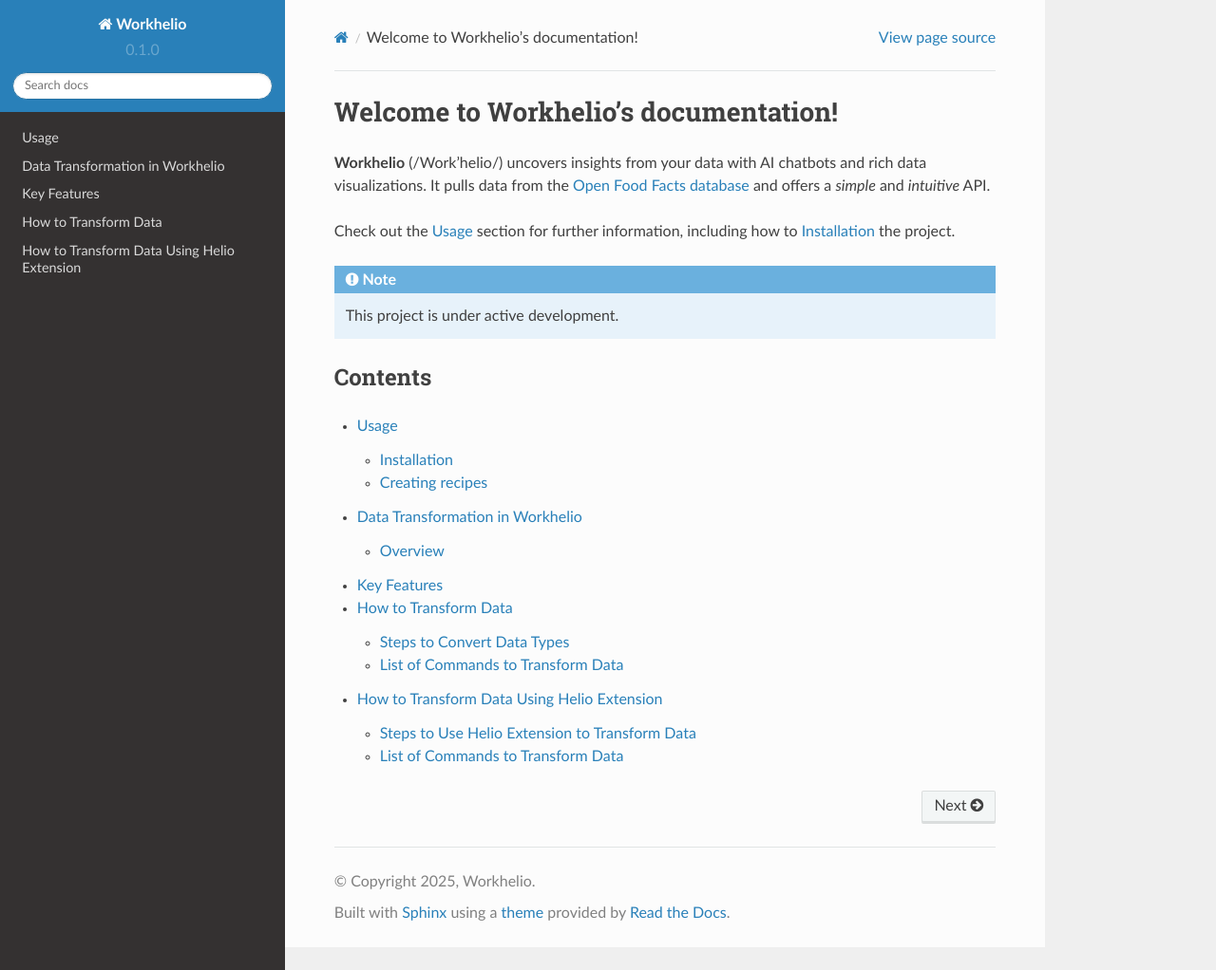
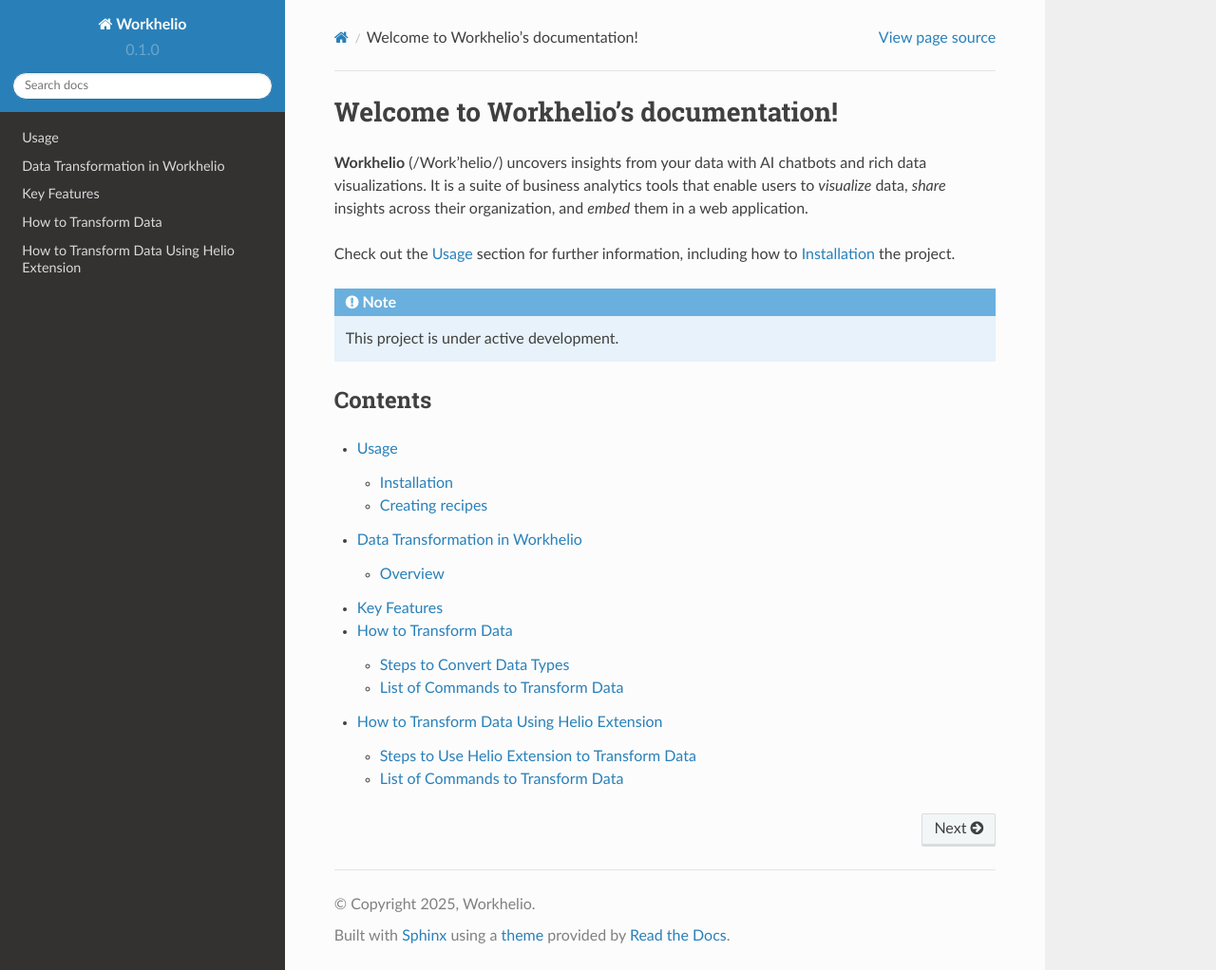
Before and after one commit to workhelio/workhelio, a Sphinx documentation site: the page built from docs/source/index.rst, in a window 1280 px wide and 1022 px high. Shown: the whole window at 95% size. Built offline with Sphinx 7.4.7 and the Read the Docs theme 2.0.0, drawn with Linux system fonts in a browser that asks for light colours.

Commit message:
Update index.rst
Updated the index file

```diff
--- a/docs/source/index.rst
+++ b/docs/source/index.rst
@@ -3,8 +3,7 @@ Welcome to Workhelio's documentation!
 
 **Workhelio** (/Work'helio/) uncovers insights from your data with
 AI chatbots and rich data visualizations.
-It pulls data from the `Open Food Facts database <https://world.openfoodfacts.org/>`_
-and offers a *simple* and *intuitive* API.
+It is a suite of business analytics tools that enable users to *visualize* data, *share* insights across their organization, and *embed* them in a web application.
 
 Check out the :doc:`usage` section for further information, including
 how to :ref:`installation` the project.
```
